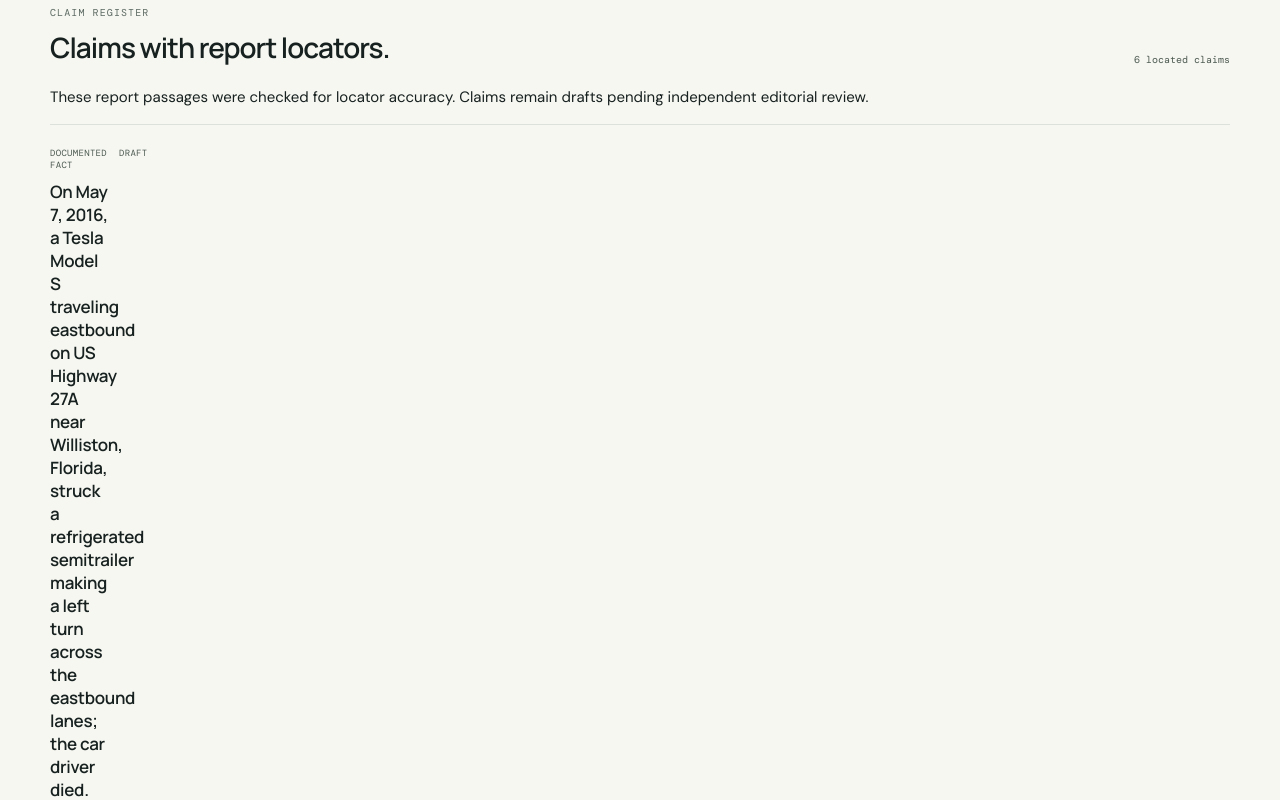
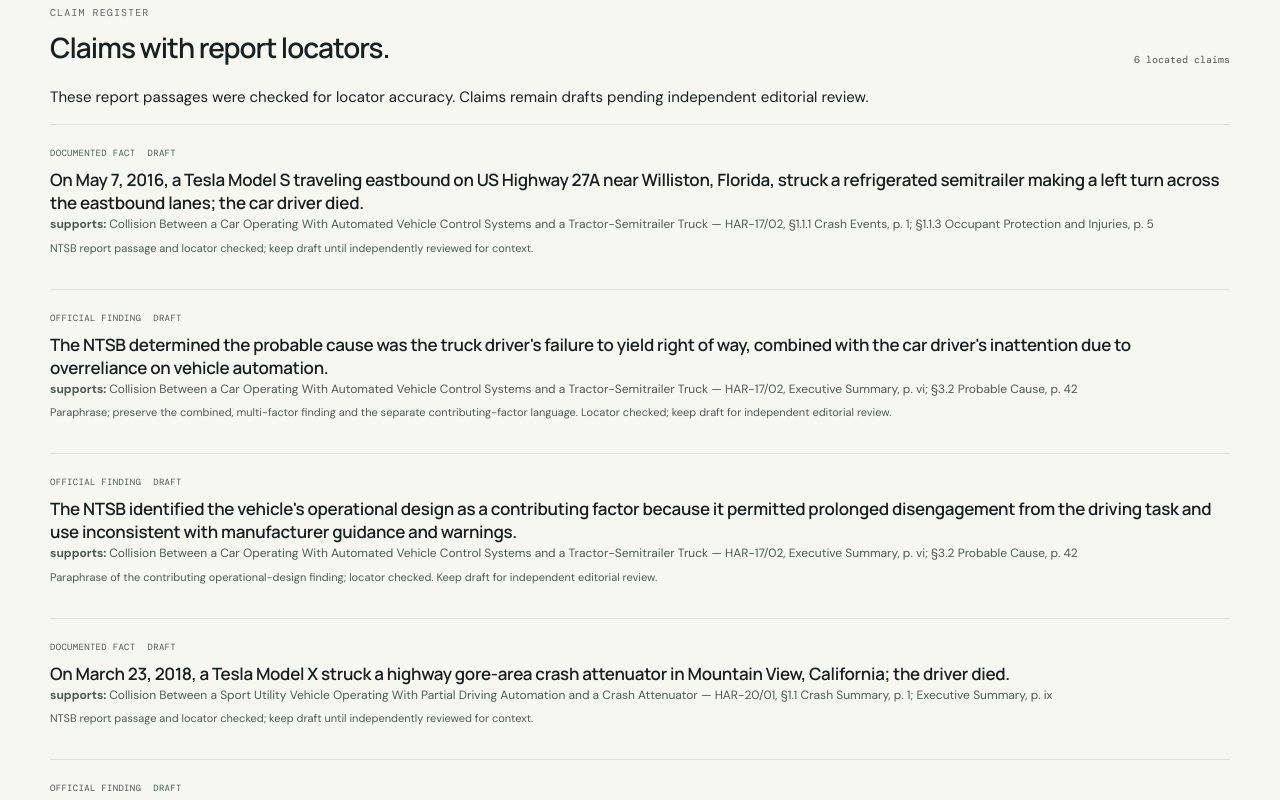
Before and after one commit to Uddeshya112/Ai-Ethics, a Next.js app: page /evidence in a window 1280 px wide. Shown: the part 2880-3680 px from the top of the page. Built offline with nearby package versions, Linux system fonts and the light colour scheme.

Commit message:
Fix evidence claim register card width

```diff
--- a/app/globals.css
+++ b/app/globals.css
@@ -113,6 +113,7 @@
 .quiz-feedback[aria-live]{min-height:44px}
 .timeline-legend{display:flex;gap:8px;flex-wrap:wrap;margin-top:18px}
 .timeline-legend span{border:1px solid var(--line);padding:5px 8px;font:9px var(--mono);color:#58645b}
+.claim-register .source-card{grid-template-columns:minmax(0,1fr)}
 .nav-links{display:flex;gap:31px;align-items:center}
 .main-nav a[aria-current="page"]{color:var(--ink);position:relative}
 .main-nav a[aria-current="page"]:after{content:"";position:absolute;left:0;right:0;bottom:-8px;height:2px;background:#8ba66d}
```
